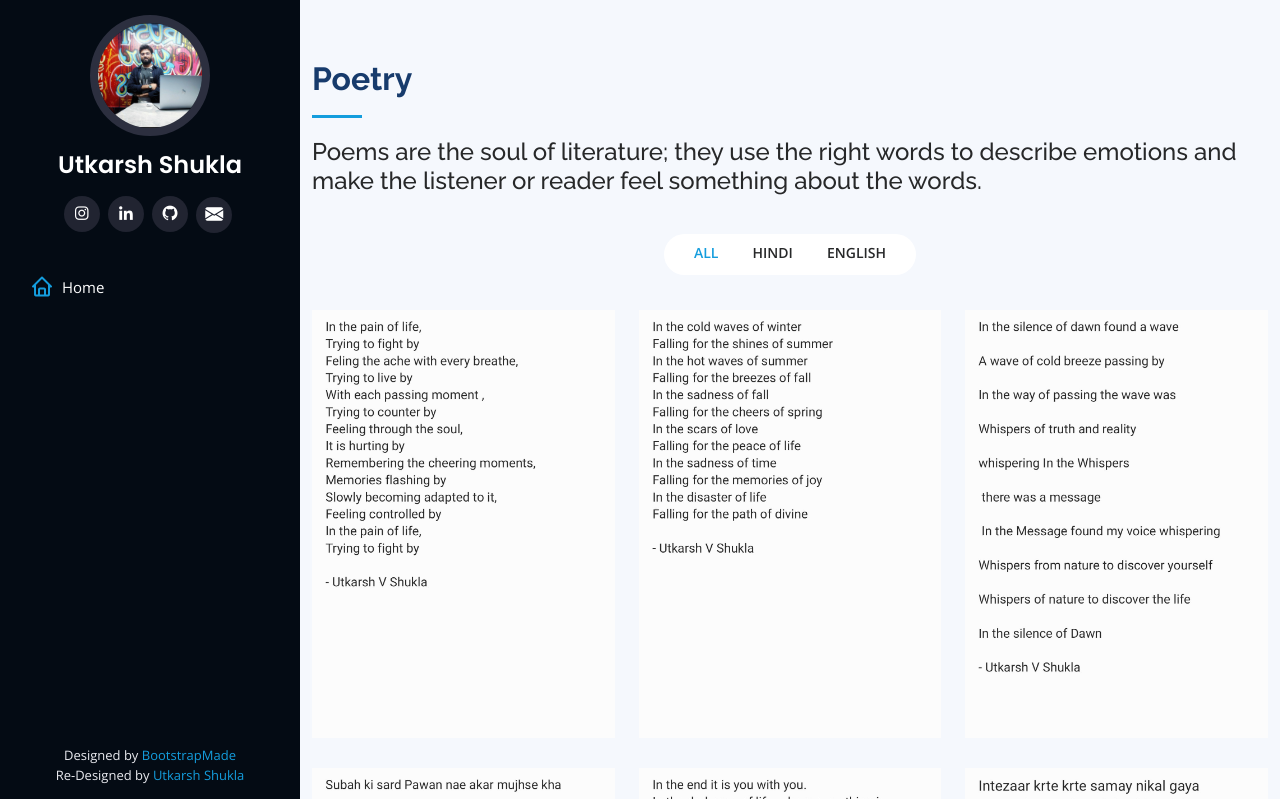
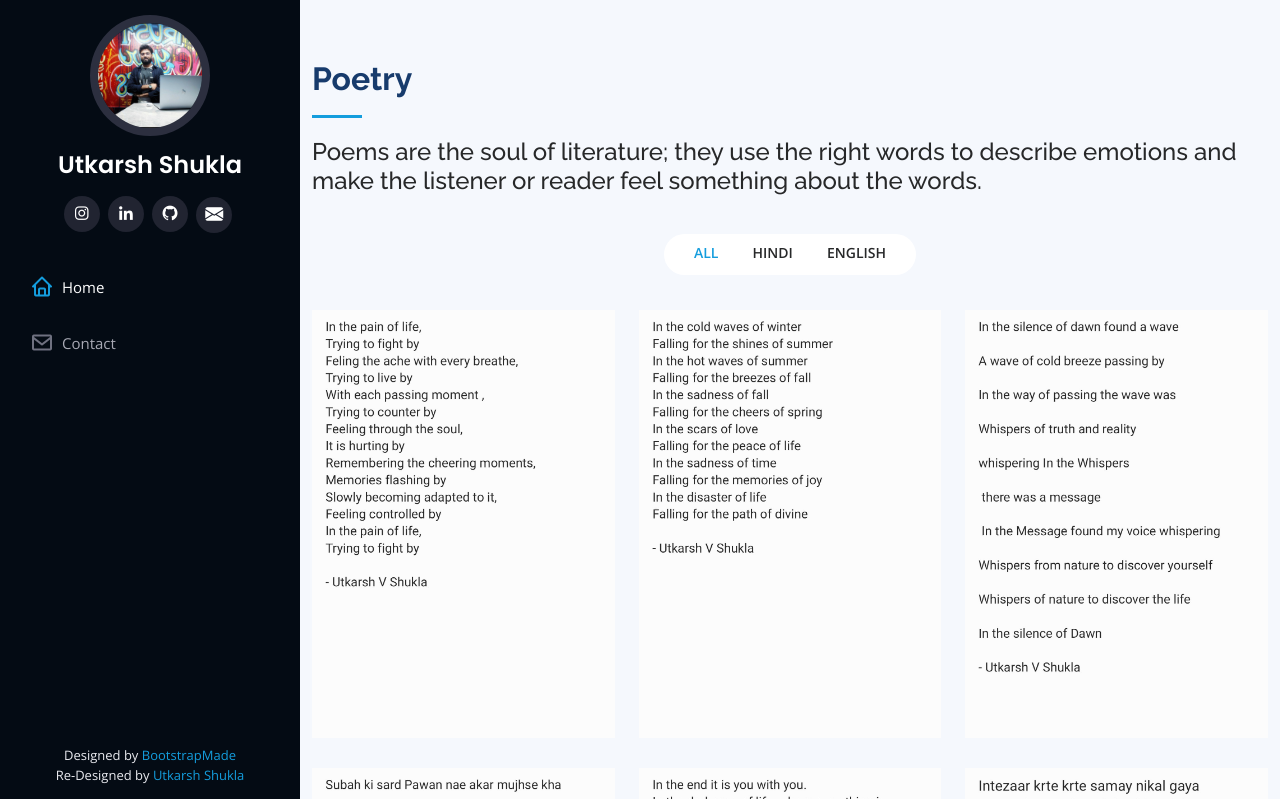
Before and after one commit to Utkarsh731/UtkarshShuklaWebsite, a Flask app: page /poetry in a window 1280 px wide. Shown: the top 799 px of the page. Run offline with Flask 2, Linux system fonts and the light colour scheme; some libraries are stand-ins or nearby versions.

Commit message:
contact page added in the poetry page

```diff
--- a/templates/poetry.html
+++ b/templates/poetry.html
@@ -58,6 +58,7 @@
       <nav id="navbar" class="nav-menu navbar">
         <ul>
           <li><a href="/" class="nav-link scrollto active" ><i class="bx bx-home"></i> <span>Home</span></a></li>
+            <li><a href="#contact" class="nav-link scrollto"><i class="bx bx-envelope"></i> <span>Contact</span></a></li>
         </ul>
       </nav><!-- .nav-menu -->
     </div>
```
